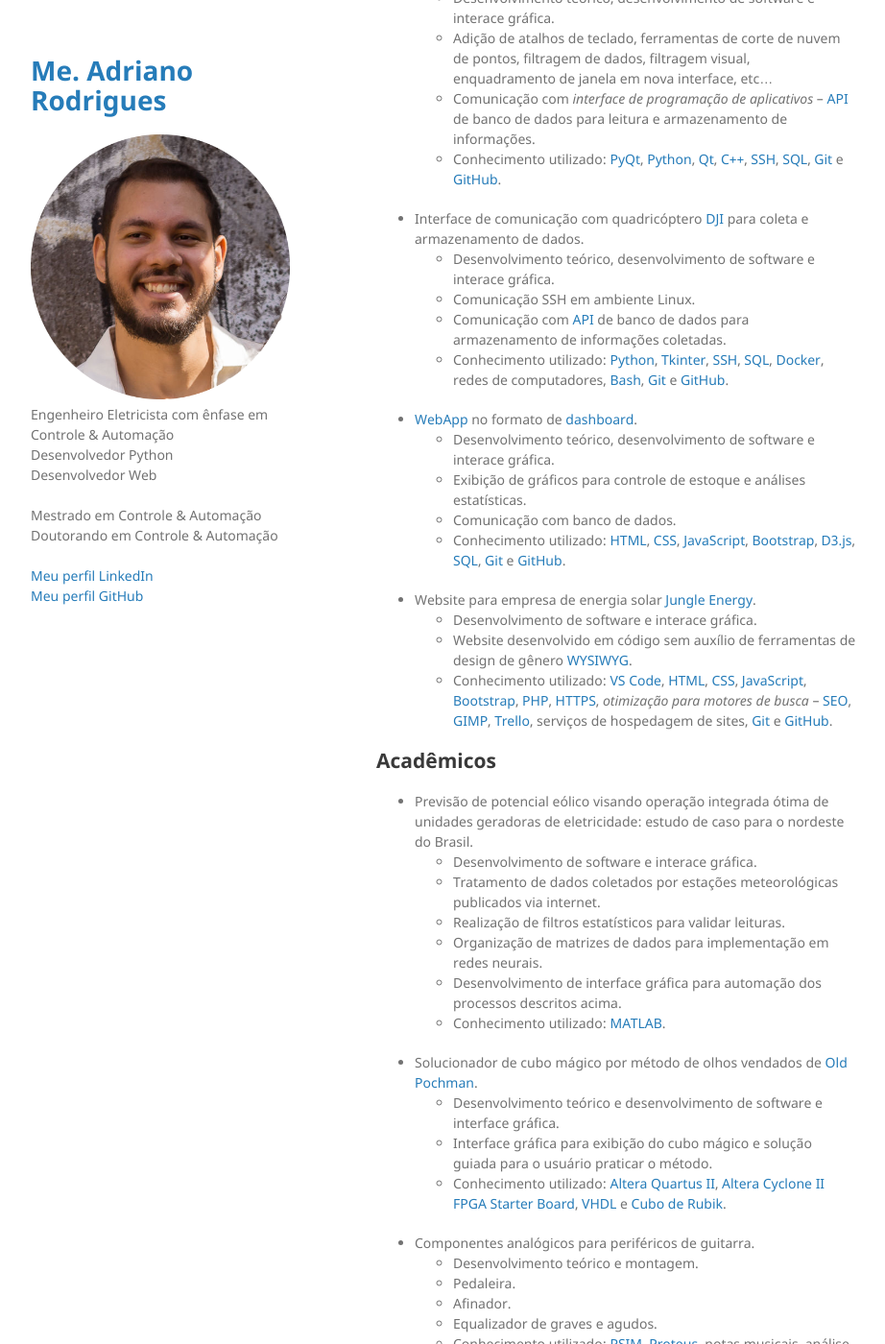
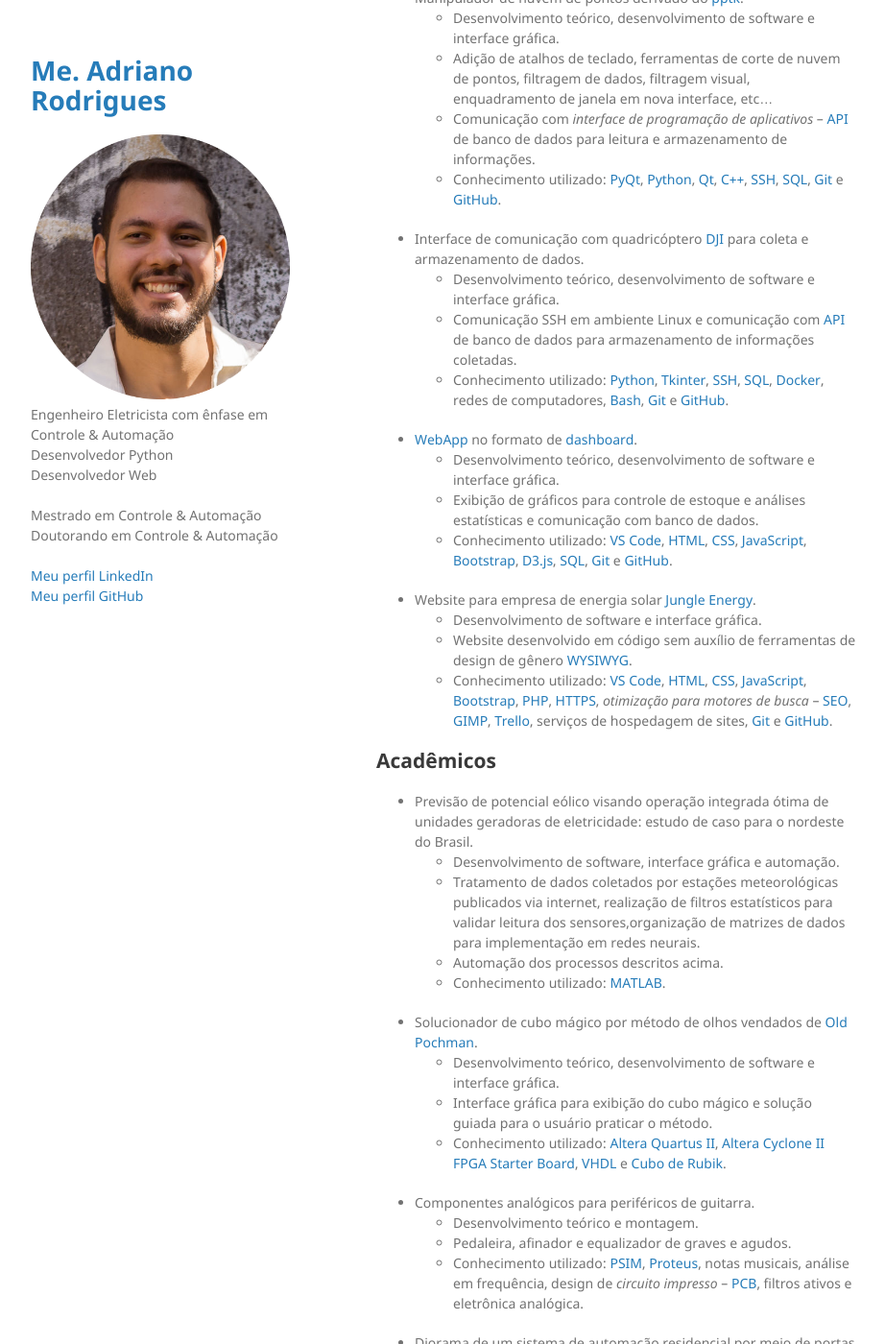
Before and after one commit to Adrianordp/Adrianordp.github.io, a Jekyll site: the page built from index.md, in a window 1280 px wide and 1400 px high, scrolled down 850 px. Shown: the whole window at 96% size, without its empty margins (178-1100 px from the left). Built offline with Jekyll 4.4.1, drawn with Linux system fonts in a browser that asks for light colours; some of the changed text lies outside the part shown.

Commit message:
Organized description structure of projects

```diff
--- a/index.md
+++ b/index.md
@@ -21,54 +21,47 @@ Abaixo segue a lista dos meus principais projetos.
 
 ## Profissionais
 - Escrita de tese de doutorado "Controle Preditivo Economômico da partida baseada em óleo combustível de uma usina térmica a carvão".
+  - Desenvolvimento teórico e automação.
   - Obtenção de modelos computacionais provindos de dados reais para simular a dinâmica de partida e minimização do consumo de óleo combustível.
   - Conhecimento utilizado: modelagem de sistemas lineares a parâmetros variantes, controle preditivo econômico, algoritmos de otmização, [MATLAB](https://www.mathworks.com/products/matlab.html), [Git](https://git-scm.com/) e [GitHub](https://github.com/).
 - Manipulador de nuvem de pontos derivado do [pptk](https://github.com/heremaps/pptk).
-  - Desenvolvimento teórico, desenvolvimento de software e interace gráfica.
+  - Desenvolvimento teórico, desenvolvimento de software e interface gráfica.
   - Adição de atalhos de teclado, ferramentas de corte de nuvem de pontos, filtragem de dados, filtragem visual, enquadramento de janela em nova interface, etc...
   - Comunicação com _interface de programação de aplicativos_ -- [API](https://wikipedia.org/wiki/API) de banco de dados para leitura e armazenamento de informações.
   - Conhecimento utilizado: [PyQt](https://riverbankcomputing.com/software/pyqt/download), [Python](https://www.python.org/), [Qt](https://www.qt.io/), [C++](https://isocpp.org/), [SSH](https://www.ssh.com/), [SQL](https://www.iso.org/standard/63555.html), [Git](https://git-scm.com/) e [GitHub](https://github.com/).
 - Interface de comunicação com quadricóptero [DJI](https://www.dji.com/) para coleta e armazenamento de dados.
-  - Desenvolvimento teórico, desenvolvimento de software e interace gráfica.
-  - Comunicação SSH em ambiente Linux.
-  - Comunicação com [API](https://en.wikipedia.org/wiki/API) de banco de dados para armazenamento de informações coletadas.
+  - Desenvolvimento teórico, desenvolvimento de software e interface gráfica.
+  - Comunicação SSH em ambiente Linux e comunicação com [API](https://en.wikipedia.org/wiki/API) de banco de dados para armazenamento de informações coletadas.
   - Conhecimento utilizado: [Python](https://www.python.org/), [Tkinter](https://docs.python.org/3/library/tkinter.html), [SSH](https://www.ssh.com/), [SQL](https://www.iso.org/standard/63555.html), [Docker](https://www.docker.com/), redes de computadores, [Bash](https://www.gnu.org/software/bash/), [Git](https://git-scm.com/) e [GitHub](https://github.com/).
 - [WebApp](https://en.wikipedia.org/wiki/Web_application) no formato de [dashboard](https://en.wikipedia.org/wiki/Dashboard_(business)).
-  - Desenvolvimento teórico, desenvolvimento de software e interace gráfica.
-  - Exibição de gráficos para controle de estoque e análises estatísticas.
-  - Comunicação com banco de dados.
-  - Conhecimento utilizado: [HTML](https://wikipedia.org/wiki/HTML), [CSS](https://wikipedia.org/wiki/CSS), [JavaScript](https://www.javascript.com/), [Bootstrap](https://getbootstrap.com/), [D3.js](https://d3js.org/), [SQL](https://www.iso.org/standard/63555.html), [Git](https://git-scm.com/) e [GitHub](https://github.com/).
+  - Desenvolvimento teórico, desenvolvimento de software e interface gráfica.
+  - Exibição de gráficos para controle de estoque e análises estatísticas e comunicação com banco de dados.
+  - Conhecimento utilizado: [VS Code](https://code.visualstudio.com/), [HTML](https://wikipedia.org/wiki/HTML), [CSS](https://wikipedia.org/wiki/CSS), [JavaScript](https://www.javascript.com/), [Bootstrap](https://getbootstrap.com/), [D3.js](https://d3js.org/), [SQL](https://www.iso.org/standard/63555.html), [Git](https://git-scm.com/) e [GitHub](https://github.com/).
 - Website para empresa de energia solar [Jungle Energy](http://jungleenergy.com.br).
-  - Desenvolvimento de software e interace gráfica.
+  - Desenvolvimento de software e interface gráfica.
   - Website desenvolvido em código sem auxílio de ferramentas de design de gênero [WYSIWYG](https://en.m.wikipedia.org/wiki/WYSIWYG).
   - Conhecimento utilizado: [VS Code](https://code.visualstudio.com/), [HTML](https://wikipedia.org/wiki/HTML), [CSS](https://wikipedia.org/wiki/CSS), [JavaScript](https://www.javascript.com/), [Bootstrap](https://getbootstrap.com/), [PHP](https://www.php.net/), [HTTPS](https://wikipedia.org/wiki/HTTPS), _otimização para motores de busca_ -- [SEO](https://en.wikipedia.org/wiki/Search_engine_optimization), [GIMP](https://www.gimp.org/), [Trello](https://trello.com/), serviços de hospedagem de sites, [Git](https://git-scm.com/) e [GitHub](https://github.com/).
 
 ## Acadêmicos
 - Previsão de potencial eólico visando operação integrada ótima de unidades geradoras de eletricidade: estudo de caso para o nordeste do Brasil.
-  - Desenvolvimento de software e interace gráfica.
-  - Tratamento de dados coletados por estações meteorológicas publicados via internet.
-  - Realização de filtros estatísticos para validar leituras.
-  - Organização de matrizes de dados para implementação em redes neurais.
-  - Desenvolvimento de interface gráfica para automação dos processos descritos acima.
+  - Desenvolvimento de software, interface gráfica e automação.
+  - Tratamento de dados coletados por estações meteorológicas publicados via internet, realização de filtros estatísticos para validar leitura dos sensores,organização de matrizes de dados para implementação em redes neurais.
+  - Automação dos processos descritos acima.
   - Conhecimento utilizado: [MATLAB](https://www.mathworks.com/products/matlab.html).
 - Solucionador de cubo mágico por método de olhos vendados de [Old Pochman](https://www.speedcubereview.com/blind-solving-algorithms.html).
-  - Desenvolvimento teórico e desenvolvimento de software e interface gráfica.
+  - Desenvolvimento teórico, desenvolvimento de software e interface gráfica.
   - Interface gráfica para exibição do cubo mágico e solução guiada para o usuário praticar o método.
   - Conhecimento utilizado: [Altera Quartus II](https://www.intel.com/content/dam/www/programmable/us/en/pdfs/literature/manual/intro_to_quartus2.pdf), [Altera Cyclone II FPGA Starter Board](https://www.terasic.com.tw/cgi-bin/page/archive.pl?Language=English&CategoryNo=56&No=121), [VHDL](https://ieeexplore.ieee.org/document/159455) e [Cubo de Rubik](https://pt.wikipedia.org/wiki/Cubo_de_Rubik).
 - Componentes analógicos para periféricos de guitarra.
   - Desenvolvimento teórico e montagem.
-  - Pedaleira.
-  - Afinador.
-  - Equalizador de graves e agudos.
+  - Pedaleira, afinador e equalizador de graves e agudos.
   - Conhecimento utilizado: [PSIM](https://powersimtech.com/products/psim/capabilities-applications/), [Proteus](https://www.labcenter.com/), notas musicais, análise em frequência, design de _circuito impresso_ -- [PCB](https://wikipedia.org/wiki/Printed_circuit_board), filtros ativos e eletrônica analógica.
 - Diorama de um sistema de automação residencial por meio de portas inteligentes com apenas um microcontrolador conectado a um computador pessoal.
-  - Desenvolvimento teórico, desenvolvimento de software e montagem.
-  - Iluminação automática
-  - Supervisão de cômodos por contagem de pessoas
-  - Alarme de invasão.
+  - Desenvolvimento teórico, desenvolvimento de software, montagem e automação.
+  - Iluminação automática, Supervisão de cômodos por contagem de pessoas e alarme de invasão.
   - Conhecimento utilizado: [PIC16F628a](https://www.microchip.com/en-us/product/PIC16F628A), [MPLAB](https://www.microchip.com/en-us/tools-resources/develop/mplab-x-ide), [Emu8086](https://emu8086.en.lo4d.com), [Proteus](https://www.labcenter.com/), [MPASM Assembler](https://ww1.microchip.com/downloads/en/DeviceDoc/33014L.pdf) e eletrônica digital.
 - Análise de controle de estabilidade de um robô móvel baseado em um pêndulo invertido sobre duas rodas.
-  - Desenvolvimento teórico e simulações para implantação em modelo impresso 3D.
+  - Desenvolvimento teórico e simulações para implementação em modelo impresso 3D.
   - Conhecimento utilizado: teoria de controle e [MATLAB](https://www.mathworks.com/products/matlab.html).
 
 ---
```
